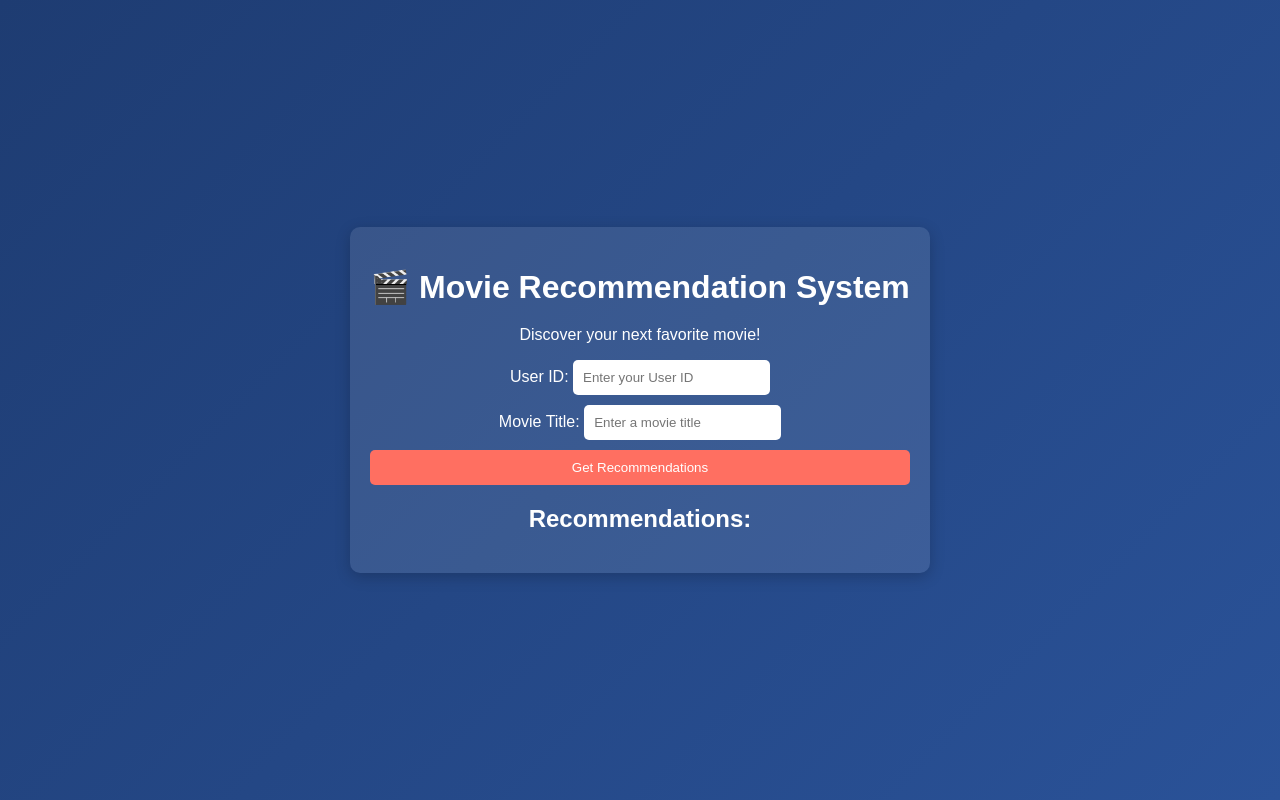
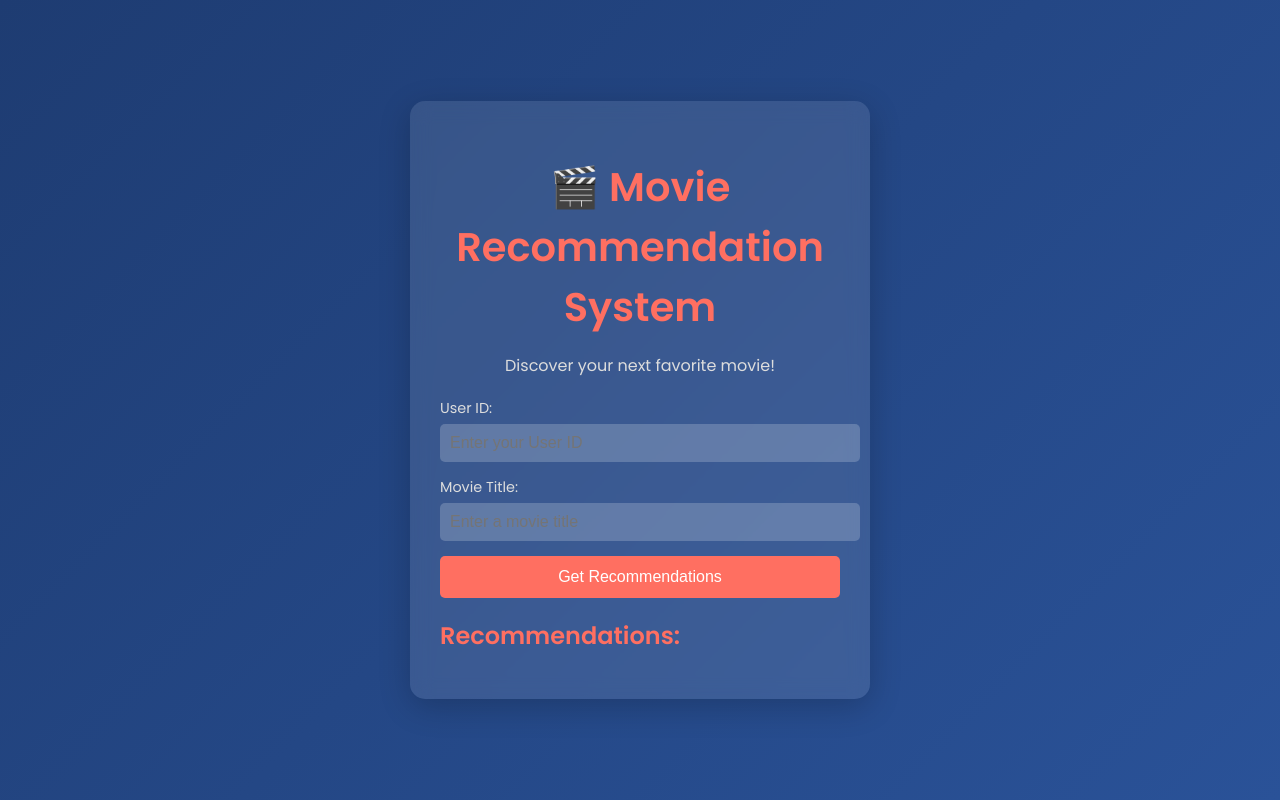
Before and after one commit to ShlokP06/ML, a Flask app: page / in a window 1280 px wide. Run offline with Flask 3, Linux system fonts and the light colour scheme; parts of the project's set-up code (start-up, migrations or seed data) failed here and were passed over.

Commit message:
Update styles.css

```diff
--- a/static/css/styles.css
+++ b/static/css/styles.css
@@ -1,50 +1,137 @@
 body {
-    font-family: Arial, sans-serif;
-    background: linear-gradient(135deg, #1e3c72, #2a5298);
-    color: white;
+    font-family: 'Poppins', sans-serif;
+    background: linear-gradient(135deg, #1e3c72 0%, #2a5298 100%);
+    color: #fff;
+    margin: 0;
+    padding: 0;
     display: flex;
     justify-content: center;
     align-items: center;
     height: 100vh;
-    margin: 0;
+    overflow: hidden;
 }
 
 .container {
     background: rgba(255, 255, 255, 0.1);
-    padding: 20px;
-    border-radius: 10px;
-    box-shadow: 0 4px 15px rgba(0, 0, 0, 0.2);
+    backdrop-filter: blur(10px);
+    border-radius: 15px;
+    padding: 30px;
+    width: 400px;
     text-align: center;
+    box-shadow: 0 8px 32px rgba(0, 0, 0, 0.2);
+    animation: fadeIn 1.5s ease-in-out;
 }
 
-h1 {
-    margin-bottom: 20px;
+.header h1 {
+    font-size: 2.5rem;
+    margin-bottom: 10px;
+    color: #ff6f61;
+    animation: slideIn 1s ease-in-out;
 }
 
-form {
-    display: flex;
-    flex-direction: column;
-    gap: 10px;
+.header p {
+    font-size: 1rem;
+    color: #ddd;
+    animation: slideIn 1.2s ease-in-out;
 }
 
-input, select, button {
+.form {
+    margin-top: 20px;
+}
+
+.form-group {
+    margin-bottom: 15px;
+    text-align: left;
+}
+
+.form-group label {
+    display: block;
+    font-size: 0.9rem;
+    margin-bottom: 5px;
+    color: #ddd;
+}
+
+.form-group input {
+    width: 100%;
     padding: 10px;
     border: none;
     border-radius: 5px;
+    background: rgba(255, 255, 255, 0.2);
+    color: #fff;
+    font-size: 1rem;
+    transition: background 0.3s ease;
 }
 
-button {
-    background: #ff6f61;
-    color: white;
-    cursor: pointer;
-    transition: background 0.3s;
+.form-group input:focus {
+    background: rgba(255, 255, 255, 0.3);
+    outline: none;
 }
 
-button:hover {
-    background: #ff3b2f;
+.btn {
+    width: 100%;
+    padding: 12px;
+    background: #ff6f61;
+    border: none;
+    border-radius: 5px;
+    color: #fff;
+    font-size: 1rem;
+    cursor: pointer;
+    transition: background 0.3s ease, transform 0.3s ease;
 }
 
-.results {
+.btn:hover {
+    background: #ff4a3d;
+    transform: translateY(-2px);
+}
+
+.recommendations {
     margin-top: 20px;
     text-align: left;
+    animation: fadeIn 1.5s ease-in-out;
 }
+
+.recommendations h2 {
+    font-size: 1.5rem;
+    margin-bottom: 10px;
+    color: #ff6f61;
+}
+
+#recommendations-list {
+    list-style: none;
+    padding: 0;
+}
+
+#recommendations-list li {
+    background: rgba(255, 255, 255, 0.1);
+    padding: 10px;
+    margin-bottom: 10px;
+    border-radius: 5px;
+    color: #fff;
+    font-size: 0.9rem;
+    transition: background 0.3s ease;
+}
+
+#recommendations-list li:hover {
+    background: rgba(255, 255, 255, 0.2);
+}
+
+/* Animations */
+@keyframes fadeIn {
+    from {
+        opacity: 0;
+    }
+    to {
+        opacity: 1;
+    }
+}
+
+@keyframes slideIn {
+    from {
+        transform: translateY(-20px);
+        opacity: 0;
+    }
+    to {
+        transform: translateY(0);
+        opacity: 1;
+    }
+}
```
